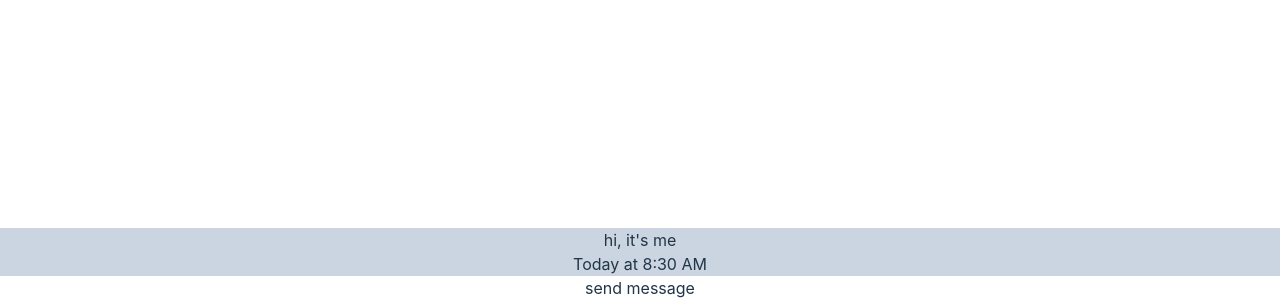
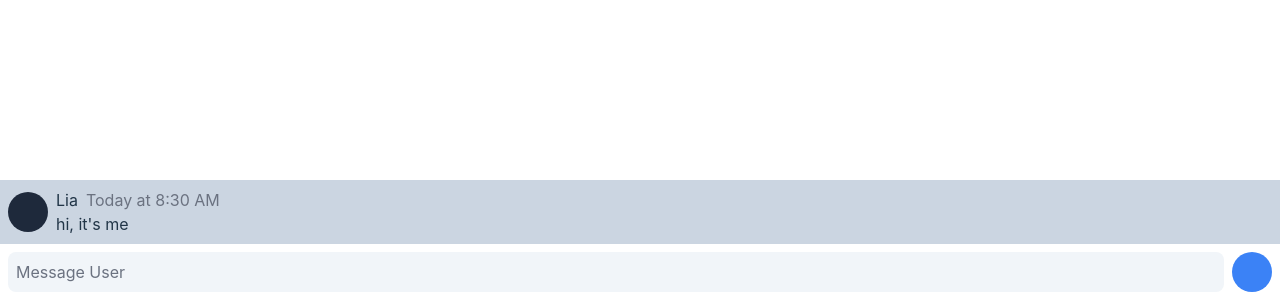
Before and after one commit to lianeville/sneaky-chat, a React (Vite) app: page / in a window 1280 px wide. Shown: the part 500-800 px from the top of the page. Built offline with nearby package versions, Linux system fonts and the light colour scheme.

Commit message:
lil less ugly

```diff
--- a/src/App.css
+++ b/src/App.css
@@ -4,7 +4,7 @@
 	height: 100%;
 	margin: 0 auto;
 	/* padding: 2rem; */
-	text-align: center;
+	/* text-align: center; */
 }
 
 .logo {
--- a/src/components/Chat/ChatAvatar.jsx
+++ b/src/components/Chat/ChatAvatar.jsx
@@ -2,7 +2,7 @@ import { Component } from "react"
 
 class ChatAvatar extends Component {
 	render() {
-		return <div></div>
+		return <div className="p-5 mr-2 bg-slate-800 rounded-full"></div>
 	}
 }
 
--- a/src/components/Chat/ChatTime.jsx
+++ b/src/components/Chat/ChatTime.jsx
@@ -2,7 +2,7 @@ import { Component } from "react"
 
 class ChatTime extends Component {
 	render() {
-		return <div>Today at 8:30 AM</div>
+		return <span className="text-gray-500">Today at 8:30 AM</span>
 	}
 }
 
--- a/src/components/Chat/MessageContainer.jsx
+++ b/src/components/Chat/MessageContainer.jsx
@@ -6,10 +6,15 @@ import ChatTime from "./ChatTime"
 class MessageContainer extends Component {
 	render() {
 		return (
-			<div className="bg-slate-300 w-full">
+			<div className="bg-slate-300 flex p-2 items-center">
 				<ChatAvatar />
-				<ChatMessage />
-				<ChatTime />
+				<div className="flex flex-col w-full">
+					<div className="flex">
+						<span className="mr-2">Lia</span>
+						<ChatTime />
+					</div>
+					<ChatMessage />
+				</div>
 			</div>
 		)
 	}
--- a/src/components/Chat/SendMessageContainer.jsx
+++ b/src/components/Chat/SendMessageContainer.jsx
@@ -3,8 +3,11 @@ import { Component } from "react"
 class SendMessageContainer extends Component {
 	render() {
 		return (
-			<div>
-				<p>send message</p>
+			<div className="flex items-center p-2">
+				<div className="p-2 mr-2 w-full bg-slate-100 rounded-lg text-left">
+					<p className="text-gray-500">Message User</p>
+				</div>
+				<div className="bg-blue-500 hover:bg-blue-700 text-white font-bold p-5 rounded-full"></div>
 			</div>
 		)
 	}
```
